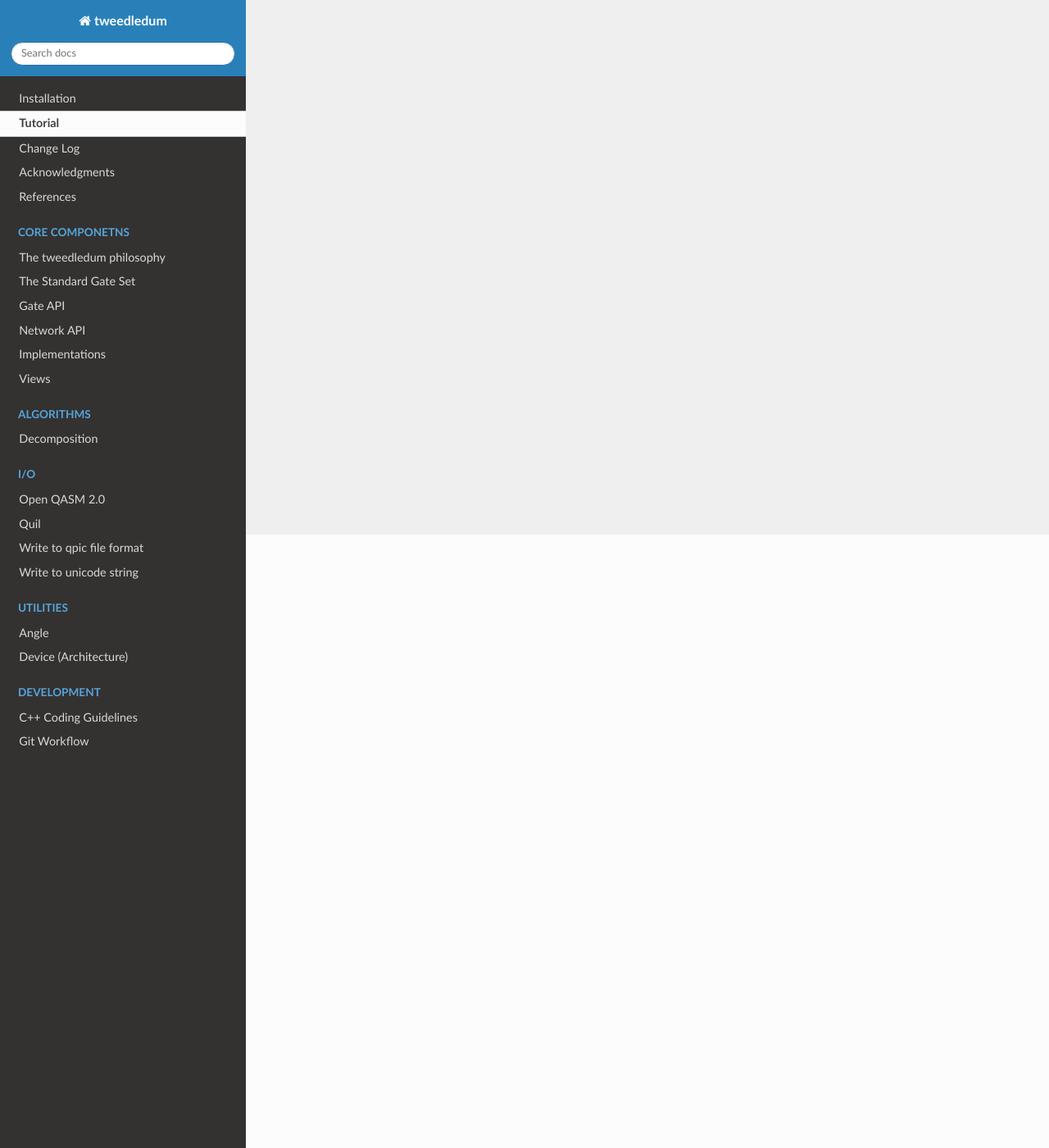
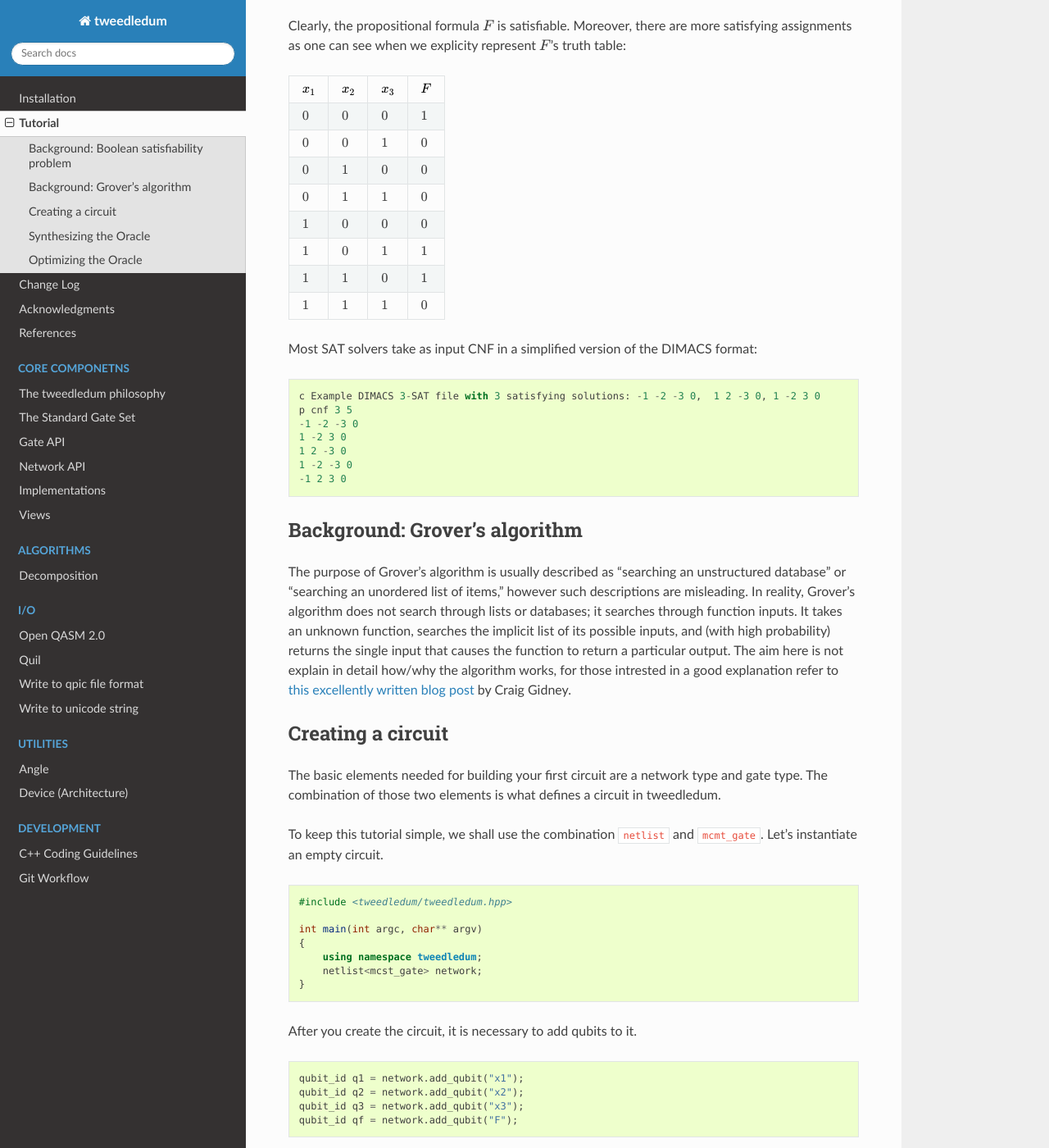
Before and after one commit to boschmitt/tweedledum, a Sphinx documentation site: the page built from docs/tutorial.rst, in a window 1280 px wide and 1400 px high, scrolled down 748 px. Shown: the whole window at 82% size. Built offline with Sphinx 7.4.7 and the Read the Docs theme 2.0.0, drawn with Linux system fonts in a browser that asks for light colours; pages that are not in the unit, such as notebooks, are missing from menus; some of the changed text lies outside the part shown.

Commit message:
Incomplete tutorial.

```diff
--- a/docs/tutorial.rst
+++ b/docs/tutorial.rst
@@ -1,4 +1,137 @@
 Tutorial
 ========
 
+In this tutorial we will go from knowing nothing about tweedledum to solving a
+satisfiability problem using Grover's search algorithm. Note that this tutorial
+is *not* a quantum computing 101 tutorial, we assume familiarity of quantum
+computing at about the level of the textbook "Quantum Computation and Quantum
+Information" by Nielsen and Chuang.
+
+To begin, please follow the instructions for :ref:`install`.
+
+Background: Boolean satisfiability problem
+------------------------------------------
+
+The Boolean Satisfiability Problem (or SAT) is the problem of determining if a
+propositional formula representing a Boolean function is satisfiable. A formula
+is satisfiable (SAT) when there is an assignment true/false values for the
+variablesin the formaula such that the formula evaluates to *True*. Otherwise
+the formula is unsatisfiable (UNSAT).
+
+Usually, the propositional formula is expressend in so-called "conjunctive normal
+form" (CNF) as an AND of ORs. For example,
+
+:math:`F(x_1, x_2, x_3) =
+(\bar{x}_1 + \bar{x}_2 + \bar{x}_3)
+(x_1 + \bar{x}_2 + x_3)
+(x_1 + x_2 + \bar{x}_3)
+(x_1 + \bar{x}_2 + \bar{x}_3)
+(\bar{x}_1 + x_2 + x_3)`
+
+Where the addition symbol :math:`+` denote a logical OR, and the omitted
+multiplication symbols denote a logical AND. The :math:`x_i`'s that
+appear on the right-hand side are called literals. A literal is either
+a variable :math:`x_i` or the complement of a variable :math:`\bar{x}_i`.
+For example, if :math:`x_1 = 1`, :math:`x_2 = 1` and :math:`x_3 = 0`,
+then
+
+:math:`F(1, 1, 0) =
+(0 + 0 + 1)
+(1 + 0 + 0)
+(1 + 1 + 1)
+(1 + 0 + 1)
+(0 + 1 + 0)`
+
+Clearly, the propositional formula :math:`F` is satisfiable. Moreover,
+there are more satisfying assignments as one can see when we explicity
+represent :math:`F`'s truth table:
+
+=========== =========== =========== ==========
+:math:`x_1` :math:`x_2` :math:`x_3`  :math:`F`
+=========== =========== =========== ==========
+:math:`0`    :math:`0`   :math:`0`  :math:`1`
+:math:`0`    :math:`0`   :math:`1`  :math:`0`
+:math:`0`    :math:`1`   :math:`0`  :math:`0`
+:math:`0`    :math:`1`   :math:`1`  :math:`0`
+:math:`1`    :math:`0`   :math:`0`  :math:`0`
+:math:`1`    :math:`0`   :math:`1`  :math:`1`
+:math:`1`    :math:`1`   :math:`0`  :math:`1`
+:math:`1`    :math:`1`   :math:`1`  :math:`0`
+=========== =========== =========== ==========
+
+Most SAT solvers take as input CNF in a simplified version of the DIMACS format::
+
+  c Example DIMACS 3-SAT file with 3 satisfying solutions: -1 -2 -3 0,  1 2 -3 0, 1 -2 3 0
+  p cnf 3 5
+  -1 -2 -3 0
+  1 -2 3 0
+  1 2 -3 0
+  1 -2 -3 0
+  -1 2 3 0
+
+Background: Grover's algorithm
+------------------------------
+
+The purpose of Grover's algorithm is usually described as "searching an
+unstructured database" or "searching an unordered list of items," however such
+descriptions are misleading. In reality, Grover's algorithm does not search
+through lists or databases; it searches through function inputs. It takes an
+unknown function, searches the implicit list of its possible inputs, and (with
+high probability) returns the single input that causes the function to return a
+particular output. The aim here is not explain in detail how/why the algorithm
+works, for those intrested in a good explanation refer to
+`this excellently written blog post
+<http://twistedoakstudios.com/blog/Post2644_grovers-quantum-search-algorithm>`_
+by Craig Gidney.
+
+Creating a circuit
+-------------------
+
+The basic elements needed for building your first circuit are a network type
+and gate type. The combination of those two elements is what defines a circuit
+in tweedledum.
+
+To keep this tutorial simple, we shall use the combination ``netlist`` and
+``mcmt_gate``. Let’s instantiate an empty circuit.
+
+.. code-block:: c++
+
+  #include <tweedledum/tweedledum.hpp>
+
+  int main(int argc, char** argv)
+  {
+      using namespace tweedledum;
+      netlist<mcst_gate> network;
+  }
+
+After you create the circuit, it is necessary to add qubits to it.
+
+.. code-block:: c++
+
+  qubit_id q1 = network.add_qubit("x1");
+  qubit_id q2 = network.add_qubit("x2");
+  qubit_id q3 = network.add_qubit("x3");
+  qubit_id qf = network.add_qubit("F");
+
+Note: Naming the qubits is optional. ()
+
+Once you have a circuit with qubits, you can add gates ("operations") to
+manipulate the qubits states. As you proceed through the documentation you will
+find more gates and circuits;
+
+.. code-block:: c++
+
+	network.add_gate(gate_set::pauli_x, "x3");
+	network.add_gate(gate_set::pauli_x, "F");
+	network.add_gate(gate_set::hadamard, q1);
+	network.add_gate(gate_set::hadamard, q2);
+	network.add_gate(gate_set::hadamard, q3);
+	network.add_gate(gate_set::hadamard, qf);
+
+Synthesizing the Oracle
+-----------------------
+
+Optimizing the Oracle
+---------------------
+
 .. todo:: Finish writing
```
